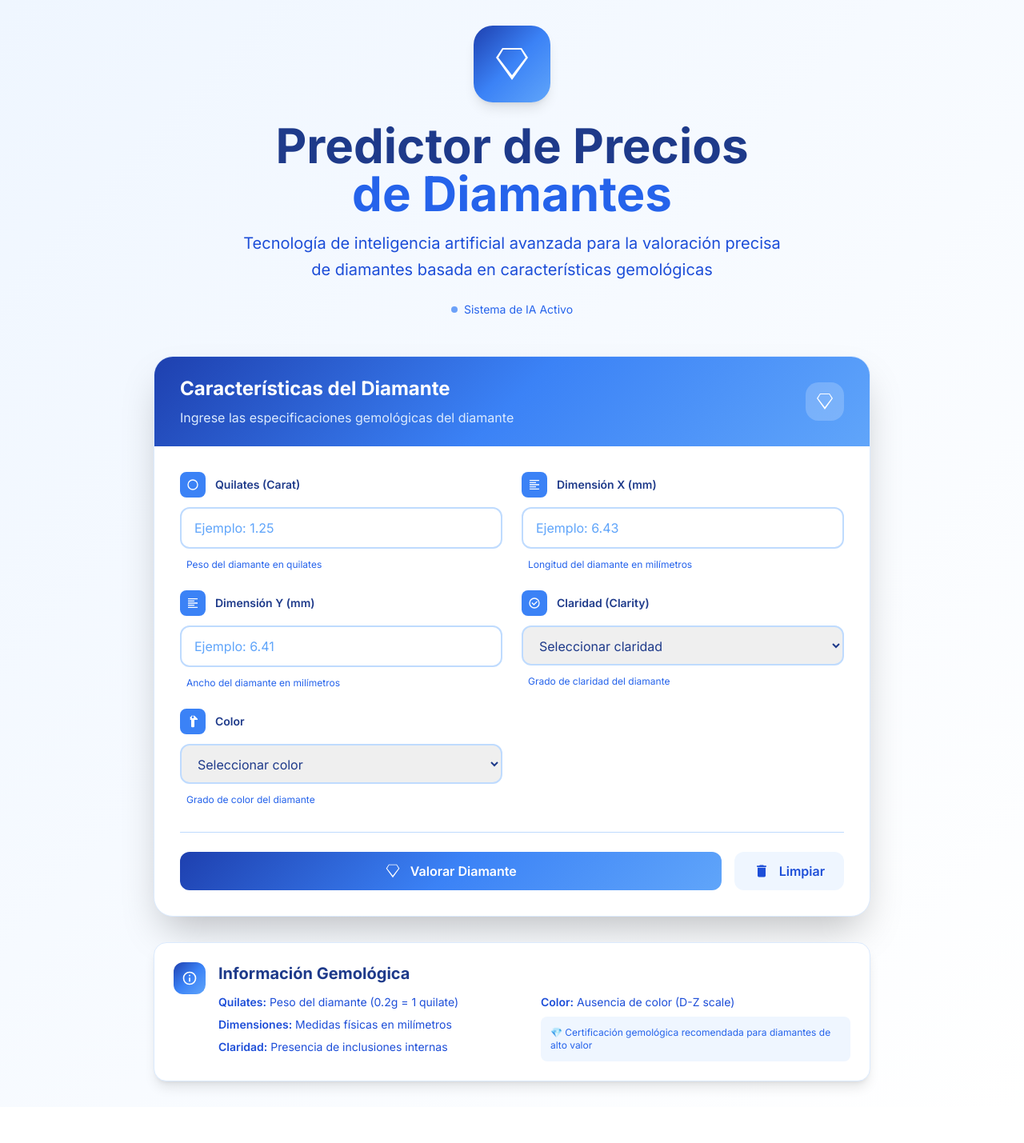
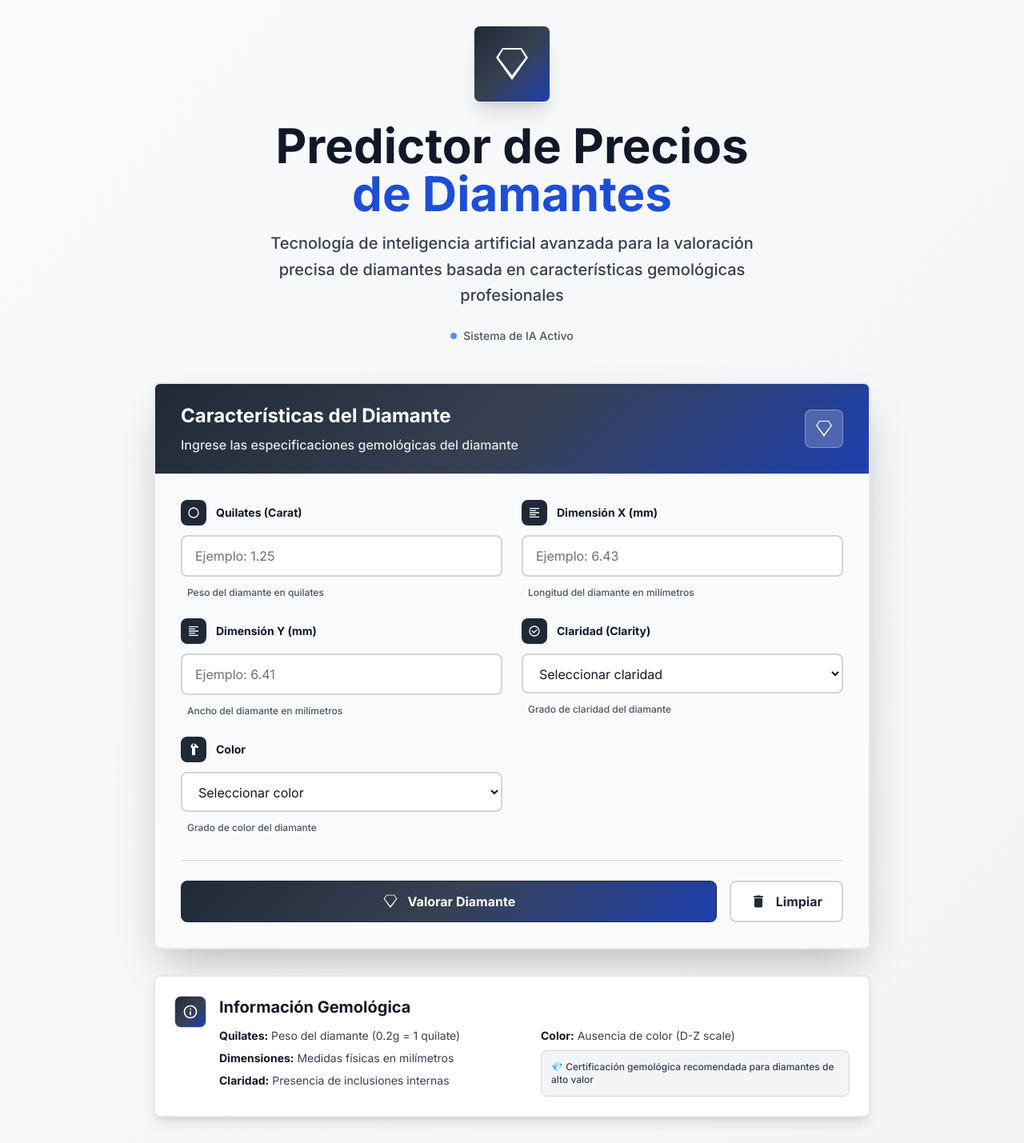
Before and after one commit to Randallazary/ProyectoDoc2, a Flask app: page / in a window 1280 px wide. Shown: the whole page at 80% size. Before the commit the page ends 1365 px from the top, so only its background shows below. Run offline with Flask 3, Linux system fonts and the light colour scheme; some libraries are stand-ins or nearby versions.

Commit message:
formulario

```diff
--- a/templates/formulario.html
+++ b/templates/formulario.html
@@ -12,11 +12,11 @@
       theme: {
         extend: {
           colors: {
-            'primary': '#1e40af',
-            'secondary': '#3b82f6',
-            'accent': '#60a5fa',
-            'surface': '#f8fafc',
-            'border': '#e2e8f0'
+            'primary': '#1f2937',
+            'secondary': '#374151',
+            'accent': '#1e40af',
+            'surface': '#f9fafb',
+            'border': '#d1d5db'
           },
           fontFamily: {
             'sans': ['Inter', 'system-ui', 'sans-serif']
@@ -56,21 +56,18 @@
     }
 
     @keyframes pulseBlue {
-
-      0%,
-      100% {
+      0%, 100% {
         opacity: 1;
       }
-
       50% {
         opacity: 0.7;
       }
     }
 
     .glass-effect {
-      background: rgba(255, 255, 255, 0.95);
+      background: rgba(255, 255, 255, 0.98);
       backdrop-filter: blur(20px);
-      border: 1px solid rgba(59, 130, 246, 0.1);
+      border: 1px solid rgba(31, 41, 55, 0.1);
     }
 
     .input-focus {
@@ -79,11 +76,16 @@
 
     .input-focus:focus {
       transform: translateY(-1px);
-      box-shadow: 0 10px 25px -5px rgba(59, 130, 246, 0.2), 0 4px 6px -2px rgba(59, 130, 246, 0.1);
+      box-shadow: 0 10px 25px -5px rgba(30, 64, 175, 0.15), 0 4px 6px -2px rgba(31, 41, 55, 0.1);
     }
 
-    .diamond-gradient {
-      background: linear-gradient(135deg, #1e40af 0%, #3b82f6 50%, #60a5fa 100%);
+    .formal-gradient {
+      background: linear-gradient(135deg, #1f2937 0%, #374151 50%, #1e40af 100%);
+    }
+
+    .formal-border {
+      border: 2px solid #e5e7eb;
+      background: linear-gradient(145deg, #ffffff 0%, #f9fafb 100%);
     }
   </style>
   <script>
@@ -147,18 +149,18 @@
     function showError(message) {
       const resultado = document.getElementById('resultado');
       resultado.innerHTML = `
-        <div class="animate-slide-up bg-white border-2 border-red-200 rounded-2xl p-6 shadow-lg">
+        <div class="animate-slide-up bg-white formal-border rounded-lg p-6 shadow-lg">
           <div class="flex items-center space-x-4">
             <div class="flex-shrink-0">
-              <div class="w-12 h-12 bg-red-50 rounded-full flex items-center justify-center">
+              <div class="w-12 h-12 bg-red-50 rounded-lg flex items-center justify-center border border-red-200">
                 <svg class="w-6 h-6 text-red-600" fill="currentColor" viewBox="0 0 20 20">
                   <path fill-rule="evenodd" d="M10 18a8 8 0 100-16 8 8 0 000 16zM8.707 7.293a1 1 0 00-1.414 1.414L8.586 10l-1.293 1.293a1 1 0 101.414 1.414L10 11.414l1.293 1.293a1 1 0 001.414-1.414L11.414 10l1.293-1.293a1 1 0 00-1.414-1.414L10 8.586 8.707 7.293z" clip-rule="evenodd"></path>
                 </svg>
               </div>
             </div>
             <div>
-              <h3 class="text-lg font-semibold text-red-800">Error de Validación</h3>
-              <p class="text-red-700 mt-1">${message}</p>
+              <h3 class="text-lg font-semibold text-gray-900">Error de Validación</h3>
+              <p class="text-gray-700 mt-1">${message}</p>
             </div>
           </div>
         </div>
@@ -173,19 +175,19 @@
       }).format(precio);
 
       resultado.innerHTML = `
-        <div class="animate-slide-up bg-white border-2 border-blue-200 rounded-2xl p-8 shadow-xl">
+        <div class="animate-slide-up bg-white formal-border rounded-lg p-8 shadow-xl">
           <div class="text-center">
-            <div class="w-20 h-20 diamond-gradient rounded-full flex items-center justify-center mx-auto mb-6">
+            <div class="w-20 h-20 formal-gradient rounded-lg flex items-center justify-center mx-auto mb-6 shadow-lg">
               <svg class="w-10 h-10 text-white" fill="currentColor" viewBox="0 0 24 24">
                 <path d="M6,2L2,8L12,22L22,8L18,2H6M6.5,3H17.5L20.5,8L12,19L3.5,8L6.5,3Z"/>
               </svg>
             </div>
-            <h3 class="text-2xl font-bold text-blue-900 mb-4">Valoración Completada</h3>
-            <div class="diamond-gradient text-white rounded-2xl p-6 mb-4">
+            <h3 class="text-2xl font-bold text-gray-900 mb-4">Valoración Completada</h3>
+            <div class="formal-gradient text-white rounded-lg p-6 mb-4 shadow-lg">
               <p class="text-lg font-medium mb-2">Precio Estimado del Diamante</p>
               <p class="text-4xl font-bold">${precioFormateado}</p>
             </div>
-            <p class="text-blue-600 text-sm">Predicción generada por IA especializada en gemología</p>
+            <p class="text-gray-600 text-sm font-medium">Predicción generada por IA especializada en gemología</p>
           </div>
         </div>
       `;
@@ -219,42 +221,42 @@
   </script>
 </head>
 
-<body class="min-h-screen bg-gradient-to-br from-blue-50 to-white font-sans">
+<body class="min-h-screen bg-gradient-to-br from-gray-50 to-gray-100 font-sans">
 
   <div class="container mx-auto px-4 py-8">
     <!-- Header Section -->
     <div class="text-center mb-12 animate-fade-in" style="opacity: 0; transform: translateY(30px);">
-      <div class="inline-flex items-center justify-center w-24 h-24 diamond-gradient rounded-3xl mb-6 shadow-lg">
+      <div class="inline-flex items-center justify-center w-24 h-24 formal-gradient rounded-lg mb-6 shadow-xl border border-gray-200">
         <svg class="w-12 h-12 text-white" fill="currentColor" viewBox="0 0 24 24">
           <path d="M6,2L2,8L12,22L22,8L18,2H6M6.5,3H17.5L20.5,8L12,19L3.5,8L6.5,3Z" />
         </svg>
       </div>
-      <h1 class="text-5xl md:text-6xl font-bold text-blue-900 mb-4 leading-tight">
+      <h1 class="text-5xl md:text-6xl font-bold text-gray-900 mb-4 leading-tight">
         Predictor de Precios
-        <span class="block text-blue-600">de Diamantes</span>
+        <span class="block text-blue-700">de Diamantes</span>
       </h1>
-      <p class="text-xl text-blue-700 max-w-2xl mx-auto leading-relaxed">
+      <p class="text-xl text-gray-700 max-w-2xl mx-auto leading-relaxed font-medium">
         Tecnología de inteligencia artificial avanzada para la valoración precisa de diamantes basada en características
-        gemológicas
+        gemológicas profesionales
       </p>
-      <div class="flex items-center justify-center mt-6 space-x-2 text-sm text-blue-600">
-        <div class="w-2 h-2 bg-blue-500 rounded-full animate-pulse-blue"></div>
-        <span>Sistema de IA Activo</span>
+      <div class="flex items-center justify-center mt-6 space-x-2 text-sm text-gray-600">
+        <div class="w-2 h-2 bg-blue-600 rounded-full animate-pulse-blue"></div>
+        <span class="font-medium">Sistema de IA Activo</span>
       </div>
     </div>
 
     <!-- Main Form Card -->
     <div class="max-w-4xl mx-auto animate-fade-in" style="opacity: 0; transform: translateY(30px);">
-      <div class="bg-white rounded-3xl shadow-2xl border border-blue-100 overflow-hidden">
+      <div class="bg-white rounded-lg shadow-2xl border-2 border-gray-200 overflow-hidden">
         <!-- Card Header -->
-        <div class="diamond-gradient px-8 py-6">
+        <div class="formal-gradient px-8 py-6 border-b border-gray-200">
           <div class="flex items-center justify-between">
             <div>
               <h2 class="text-2xl font-bold text-white mb-2">Características del Diamante</h2>
-              <p class="text-blue-100">Ingrese las especificaciones gemológicas del diamante</p>
+              <p class="text-gray-200 font-medium">Ingrese las especificaciones gemológicas del diamante</p>
             </div>
             <div class="hidden md:block">
-              <div class="w-12 h-12 bg-white/20 rounded-2xl flex items-center justify-center">
+              <div class="w-12 h-12 bg-white/20 rounded-lg flex items-center justify-center border border-white/30">
                 <svg class="w-6 h-6 text-white" fill="currentColor" viewBox="0 0 24 24">
                   <path d="M6,2L2,8L12,22L22,8L18,2H6M6.5,3H17.5L20.5,8L12,19L3.5,8L6.5,3Z" />
                 </svg>
@@ -264,13 +266,13 @@
         </div>
 
         <!-- Form Content -->
-        <form id="formulario" onsubmit="predecirPrecioDiamante(event)" class="p-8">
+        <form id="formulario" onsubmit="predecirPrecioDiamante(event)" class="p-8 bg-gray-50">
           <div class="grid grid-cols-1 md:grid-cols-2 gap-6 mb-8">
 
             <!-- Carat Input -->
             <div class="space-y-3">
-              <label for="carat" class="block text-sm font-semibold text-blue-900 flex items-center">
-                <div class="w-8 h-8 bg-blue-500 rounded-lg flex items-center justify-center mr-3">
+              <label for="carat" class="block text-sm font-bold text-gray-900 flex items-center">
+                <div class="w-8 h-8 bg-gray-800 rounded-lg flex items-center justify-center mr-3">
                   <svg class="w-4 h-4 text-white" fill="currentColor" viewBox="0 0 24 24">
                     <path
                       d="M12,2A10,10 0 0,1 22,12A10,10 0 0,1 12,22A10,10 0 0,1 2,12A10,10 0 0,1 12,2M12,4A8,8 0 0,0 4,12A8,8 0 0,0 12,20A8,8 0 0,0 20,12A8,8 0 0,0 12,4Z" />
@@ -279,15 +281,15 @@
                 Quilates (Carat)
               </label>
               <input type="number" id="carat" name="carat" step="0.01" min="0.1" max="10" placeholder="Ejemplo: 1.25"
-                class="w-full px-4 py-3 border-2 border-blue-200 rounded-xl focus:ring-2 focus:ring-blue-500 focus:border-blue-500 transition-all duration-300 text-blue-900 placeholder-blue-400 input-focus"
+                class="w-full px-4 py-3 border-2 border-gray-300 rounded-lg focus:ring-2 focus:ring-blue-600 focus:border-blue-600 transition-all duration-300 text-gray-900 placeholder-gray-500 input-focus bg-white"
                 required>
-              <p class="text-xs text-blue-600 ml-2">Peso del diamante en quilates</p>
+              <p class="text-xs text-gray-600 ml-2 font-medium">Peso del diamante en quilates</p>
             </div>
 
             <!-- X Dimension Input -->
             <div class="space-y-3">
-              <label for="x" class="block text-sm font-semibold text-blue-900 flex items-center">
-                <div class="w-8 h-8 bg-blue-500 rounded-lg flex items-center justify-center mr-3">
+              <label for="x" class="block text-sm font-bold text-gray-900 flex items-center">
+                <div class="w-8 h-8 bg-gray-800 rounded-lg flex items-center justify-center mr-3">
                   <svg class="w-4 h-4 text-white" fill="currentColor" viewBox="0 0 24 24">
                     <path d="M3,3H21V5H3V3M3,7H15V9H3V7M3,11H21V13H3V11M3,15H15V17H3V15M3,19H21V21H3V19Z" />
                   </svg>
@@ -295,15 +297,15 @@
                 Dimensión X (mm)
               </label>
               <input type="number" id="x" name="x" step="0.01" min="0" max="20" placeholder="Ejemplo: 6.43"
-                class="w-full px-4 py-3 border-2 border-blue-200 rounded-xl focus:ring-2 focus:ring-blue-500 focus:border-blue-500 transition-all duration-300 text-blue-900 placeholder-blue-400 input-focus"
+                class="w-full px-4 py-3 border-2 border-gray-300 rounded-lg focus:ring-2 focus:ring-blue-600 focus:border-blue-600 transition-all duration-300 text-gray-900 placeholder-gray-500 input-focus bg-white"
                 required>
-              <p class="text-xs text-blue-600 ml-2">Longitud del diamante en milímetros</p>
+              <p class="text-xs text-gray-600 ml-2 font-medium">Longitud del diamante en milímetros</p>
             </div>
 
             <!-- Y Dimension Input -->
             <div class="space-y-3">
-              <label for="y" class="block text-sm font-semibold text-blue-900 flex items-center">
-                <div class="w-8 h-8 bg-blue-500 rounded-lg flex items-center justify-center mr-3">
+              <label for="y" class="block text-sm font-bold text-gray-900 flex items-center">
+                <div class="w-8 h-8 bg-gray-800 rounded-lg flex items-center justify-center mr-3">
                   <svg class="w-4 h-4 text-white" fill="currentColor" viewBox="0 0 24 24">
                     <path d="M3,3H21V5H3V3M3,7H15V9H3V7M3,11H21V13H3V11M3,15H15V17H3V15M3,19H21V21H3V19Z" />
                   </svg>
@@ -311,15 +313,15 @@
                 Dimensión Y (mm)
               </label>
               <input type="number" id="y" name="y" step="0.01" min="0" max="20" placeholder="Ejemplo: 6.41"
-                class="w-full px-4 py-3 border-2 border-blue-200 rounded-xl focus:ring-2 focus:ring-blue-500 focus:border-blue-500 transition-all duration-300 text-blue-900 placeholder-blue-400 input-focus"
+                class="w-full px-4 py-3 border-2 border-gray-300 rounded-lg focus:ring-2 focus:ring-blue-600 focus:border-blue-600 transition-all duration-300 text-gray-900 placeholder-gray-500 input-focus bg-white"
                 required>
-              <p class="text-xs text-blue-600 ml-2">Ancho del diamante en milímetros</p>
+              <p class="text-xs text-gray-600 ml-2 font-medium">Ancho del diamante en milímetros</p>
             </div>
 
             <!-- Clarity Input -->
             <div class="space-y-3">
-              <label for="clarity" class="block text-sm font-semibold text-blue-900 flex items-center">
-                <div class="w-8 h-8 bg-blue-500 rounded-lg flex items-center justify-center mr-3">
+              <label for="clarity" class="block text-sm font-bold text-gray-900 flex items-center">
+                <div class="w-8 h-8 bg-gray-800 rounded-lg flex items-center justify-center mr-3">
                   <svg class="w-4 h-4 text-white" fill="currentColor" viewBox="0 0 24 24">
                     <path
                       d="M12,2A10,10 0 0,1 22,12A10,10 0 0,1 12,22A10,10 0 0,1 2,12A10,10 0 0,1 12,2M12,4A8,8 0 0,0 4,12A8,8 0 0,0 12,20A8,8 0 0,0 20,12A8,8 0 0,0 12,4M11,16.5L6.5,12L7.91,10.59L11,13.67L16.59,8.09L18,9.5L11,16.5Z" />
@@ -328,7 +330,7 @@
                 Claridad (Clarity)
               </label>
               <select id="clarity" name="clarity"
-                class="w-full px-4 py-3 border-2 border-blue-200 rounded-xl focus:ring-2 focus:ring-blue-500 focus:border-blue-500 transition-all duration-300 text-blue-900 input-focus"
+                class="w-full px-4 py-3 border-2 border-gray-300 rounded-lg focus:ring-2 focus:ring-blue-600 focus:border-blue-600 transition-all duration-300 text-gray-900 input-focus bg-white"
                 required>
                 <option value="">Seleccionar claridad</option>
                 <option value="I1">I1 (Included 1)</option>
@@ -340,13 +342,13 @@
                 <option value="VVS1">VVS1 (Very Very Slightly Included 1)</option>
                 <option value="IF">IF (Internally Flawless)</option>
               </select>
-              <p class="text-xs text-blue-600 ml-2">Grado de claridad del diamante</p>
+              <p class="text-xs text-gray-600 ml-2 font-medium">Grado de claridad del diamante</p>
             </div>
 
             <!-- Color Input -->
             <div class="space-y-3">
-              <label for="color" class="block text-sm font-semibold text-blue-900 flex items-center">
-                <div class="w-8 h-8 bg-blue-500 rounded-lg flex items-center justify-center mr-3">
+              <label for="color" class="block text-sm font-bold text-gray-900 flex items-center">
+                <div class="w-8 h-8 bg-gray-800 rounded-lg flex items-center justify-center mr-3">
                   <svg class="w-4 h-4 text-white" fill="currentColor" viewBox="0 0 24 24">
                     <path
                       d="M12,2C13.1,2 14,2.9 14,4C14,5.1 13.1,6 12,6C10.9,6 10,5.1 10,4C10,2.9 10.9,2 12,2M21,9V7L15,1H9V3H7V9H9V21A2,2 0 0,0 11,23H13A2,2 0 0,0 15,21V9H21Z" />
@@ -355,7 +357,7 @@
                 Color
               </label>
               <select id="color" name="color"
-                class="w-full px-4 py-3 border-2 border-blue-200 rounded-xl focus:ring-2 focus:ring-blue-500 focus:border-blue-500 transition-all duration-300 text-blue-900 input-focus"
+                class="w-full px-4 py-3 border-2 border-gray-300 rounded-lg focus:ring-2 focus:ring-blue-600 focus:border-blue-600 transition-all duration-300 text-gray-900 input-focus bg-white"
                 required>
                 <option value="">Seleccionar color</option>
                 <option value="J">J (Near Colorless)</option>
@@ -366,14 +368,14 @@
                 <option value="E">E (Colorless)</option>
                 <option value="D">D (Colorless)</option>
               </select>
-              <p class="text-xs text-blue-600 ml-2">Grado de color del diamante</p>
+              <p class="text-xs text-gray-600 ml-2 font-medium">Grado de color del diamante</p>
             </div>
           </div>
 
           <!-- Action Buttons -->
-          <div class="flex flex-col sm:flex-row gap-4 pt-6 border-t border-blue-200">
+          <div class="flex flex-col sm:flex-row gap-4 pt-6 border-t-2 border-gray-200">
             <button type="submit" id="submitBtn"
-              class="flex-1 diamond-gradient text-white font-semibold py-3 px-6 rounded-xl hover:shadow-lg focus:outline-none focus:ring-2 focus:ring-blue-500 transition-all duration-300 flex items-center justify-center space-x-3">
+              class="flex-1 formal-gradient text-white font-bold py-3 px-6 rounded-lg hover:shadow-lg focus:outline-none focus:ring-2 focus:ring-blue-600 transition-all duration-300 flex items-center justify-center space-x-3 border border-gray-800">
               <svg class="w-5 h-5" fill="currentColor" viewBox="0 0 24 24">
                 <path d="M6,2L2,8L12,22L22,8L18,2H6M6.5,3H17.5L20.5,8L12,19L3.5,8L6.5,3Z" />
               </svg>
@@ -381,7 +383,7 @@
             </button>
 
             <button type="button" onclick="clearForm()"
-              class="sm:w-auto bg-blue-50 hover:bg-blue-100 text-blue-700 font-semibold py-3 px-6 rounded-xl focus:outline-none focus:ring-2 focus:ring-blue-300 transition-all duration-300 flex items-center justify-center space-x-3">
+              class="sm:w-auto bg-white hover:bg-gray-50 text-gray-800 font-bold py-3 px-6 rounded-lg focus:outline-none focus:ring-2 focus:ring-gray-400 transition-all duration-300 flex items-center justify-center space-x-3 border-2 border-gray-300">
               <svg class="w-5 h-5" fill="currentColor" viewBox="0 0 24 24">
                 <path d="M19,4H15.5L14.5,3H9.5L8.5,4H5V6H19M6,19A2,2 0 0,0 8,21H16A2,2 0 0,0 18,19V7H6V19Z" />
               </svg>
@@ -392,8 +394,8 @@
           <!-- Loading State -->
           <div id="loadingSpinner" class="hidden flex items-center justify-center py-6">
             <div class="flex items-center space-x-3">
-              <div class="animate-spin rounded-full h-8 w-8 border-2 border-blue-500 border-t-transparent"></div>
-              <div class="text-blue-600 font-medium">Analizando características del diamante...</div>
+              <div class="animate-spin rounded-full h-8 w-8 border-2 border-gray-800 border-t-transparent"></div>
+              <div class="text-gray-800 font-bold">Analizando características del diamante...</div>
             </div>
           </div>
         </form>
@@ -403,11 +405,11 @@
       <div id="resultado" class="mt-6"></div>
 
       <!-- Information Panel -->
-      <div class="mt-8 bg-white rounded-2xl p-6 shadow-lg border border-blue-100 animate-fade-in"
+      <div class="mt-8 bg-white rounded-lg p-6 shadow-lg border-2 border-gray-200 animate-fade-in"
         style="opacity: 0; transform: translateY(30px);">
         <div class="flex items-start space-x-4">
           <div class="flex-shrink-0">
-            <div class="w-10 h-10 diamond-gradient rounded-xl flex items-center justify-center">
+            <div class="w-10 h-10 formal-gradient rounded-lg flex items-center justify-center border border-gray-300">
               <svg class="w-5 h-5 text-white" fill="currentColor" viewBox="0 0 24 24">
                 <path
                   d="M11,9H13V7H11M12,20C7.59,20 4,16.41 4,12C4,7.59 7.59,4 12,4C16.41,4 20,7.59 20,12C20,16.41 16.41,20 12,20M12,2A10,10 0 0,0 2,12A10,10 0 0,0 12,22A10,10 0 0,0 22,12A10,10 0 0,0 12,2M11,17H13V11H11V17Z" />
@@ -415,18 +417,17 @@
             </div>
           </div>
           <div class="flex-1">
-            <h3 class="text-xl font-bold text-blue-900 mb-3">Información Gemológica</h3>
-            <div class="grid grid-cols-1 md:grid-cols-2 gap-4 text-blue-700 text-sm">
+            <h3 class="text-xl font-bold text-gray-900 mb-3">Información Gemológica</h3>
+            <div class="grid grid-cols-1 md:grid-cols-2 gap-4 text-gray-700 text-sm">
               <div class="space-y-2">
-                <p><span class="font-semibold">Quilates:</span> Peso del diamante (0.2g = 1 quilate)</p>
-                <p><span class="font-semibold">Dimensiones:</span> Medidas físicas en milímetros</p>
-                <p><span class="font-semibold">Claridad:</span> Presencia de inclusiones internas</p>
+                <p><span class="font-bold text-gray-900">Quilates:</span> Peso del diamante (0.2g = 1 quilate)</p>
+                <p><span class="font-bold text-gray-900">Dimensiones:</span> Medidas físicas en milímetros</p>
+                <p><span class="font-bold text-gray-900">Claridad:</span> Presencia de inclusiones internas</p>
               </div>
               <div class="space-y-2">
-                <p><span class="font-semibold">Color:</span> Ausencia de color (D-Z scale)</p>
-                <div class="mt-3 p-3 bg-blue-50 rounded-lg">
-                  <p class="text-xs text-blue-600">💎 Certificación gemológica recomendada para diamantes de alto valor
-                  </p>
+                <p><span class="font-bold text-gray-900">Color:</span> Ausencia de color (D-Z scale)</p>
+                <div class="mt-3 p-3 bg-gray-100 rounded-lg border border-gray-300">
+                  <p class="text-xs text-gray-700 font-medium">💎 Certificación gemológica recomendada para diamantes de alto valor</p>
                 </div>
               </div>
             </div>
```
